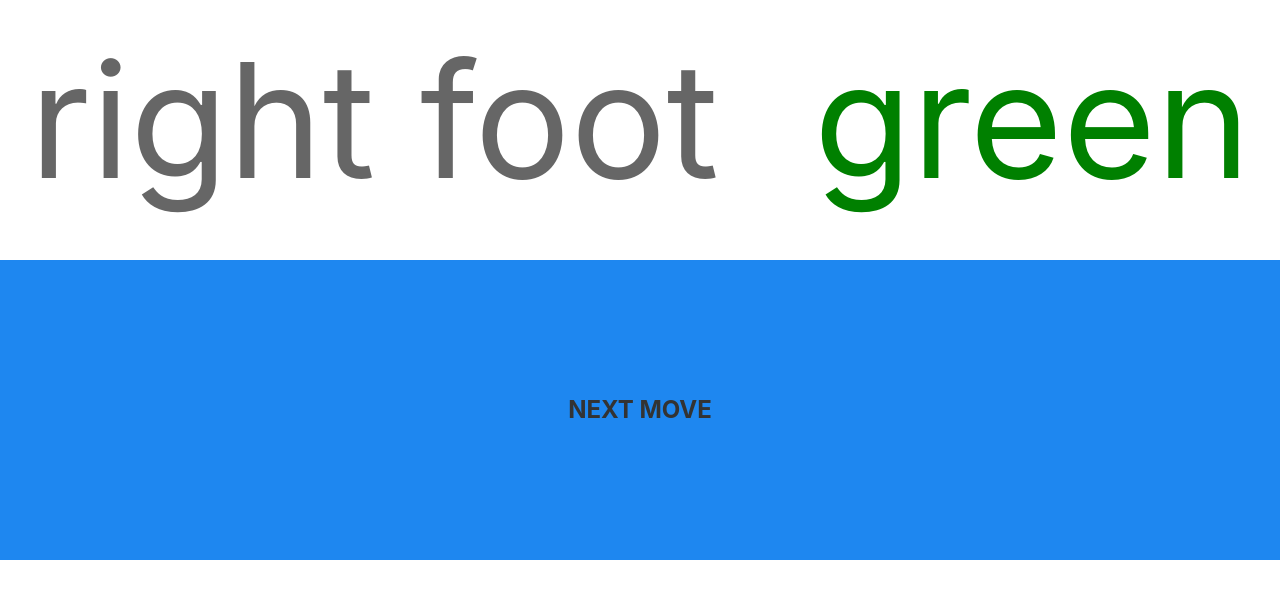
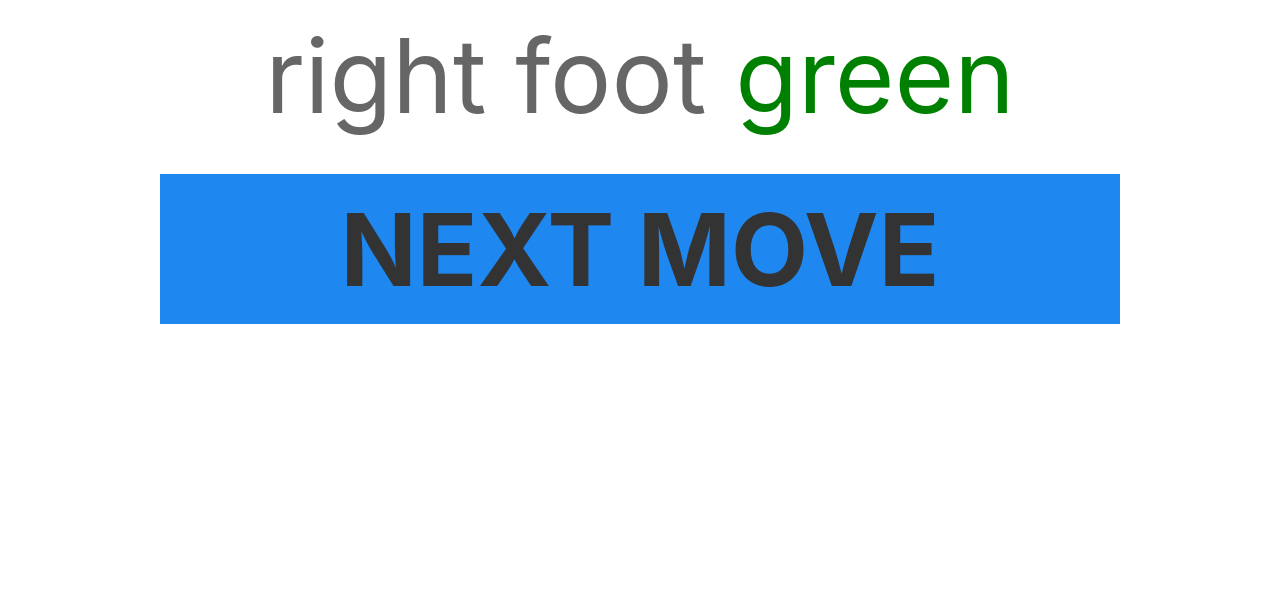
Before and after one commit to dougdragon/twister-spinner, a plain HTML site: page index.html in a window 1280 px wide. Drawn offline with nearby package versions, Linux system fonts and the light colour scheme.

Commit message:
update styling so it looks better on smaller screens, add preventDefault

```diff
--- a/index.html
+++ b/index.html
@@ -1,20 +1,22 @@
 <html>
+
   <head>
     <link rel="stylesheet" href="style.css" />
     <link rel="stylesheet" href="https://cdn.jsdelivr.net/npm/uikit@3.6.20/dist/css/uikit.min.css" />
   </head>
+
   <body>
     <center>
       <p>
         <span id="appendage"></span>
         <span id="color"></span>
       </p>
-      <button
-        class="uk-button uk-button-primary uk-width-* uk-height-medium uk-text-lead uk-text-bolder"
-        id="get-new-color-and-appendage"
-      >
-        Next move
-      </button>
+      <div class="footer">
+        <button class="uk-button uk-button-primary uk-height-small uk-text-lead uk-text-bolder uk-margin-auto-top@s"
+          id="get-new-color-and-appendage">
+          Next move
+        </button>
+      </div>
     </center>
     <script>
       const generateRandom = (min = 0, max = 3) => {
@@ -59,13 +61,15 @@
       colors = ["red", "yellow", "green", "blue"];
       appendages = ["left foot", "left hand", "right foot", "right hand"];
 
-      window.onload = function() {
+      window.onload = () => {
         updateColorAndAppendage();
       }
 
-      document.getElementById("get-new-color-and-appendage").addEventListener("click", () => {
+      document.getElementById("get-new-color-and-appendage").addEventListener("click", (e) => {
+        e.preventDefault();
         updateColorAndAppendage();
       });
     </script>
   </body>
+
 </html>
--- a/style.css
+++ b/style.css
@@ -1,10 +1,24 @@
 p {
   text-align: center;
-  font-size: 20vh;
+  font-size: calc(6em + 0.5vw);
 }
 
-#appendage {
-  padding-right: 50px;
+button {
+  font-size: 10vw !important;
+  width: 75%;
 }
 
-/* more */
+@media (max-width: 300px) {
+  p {
+    font-size: 110px;
+  }
+  button {
+    font-size: 7vh !important;
+  }
+}
+
+@media (min-width: 1000px) {
+  button {
+    font-size: 100px !important;
+  }
+}
```
